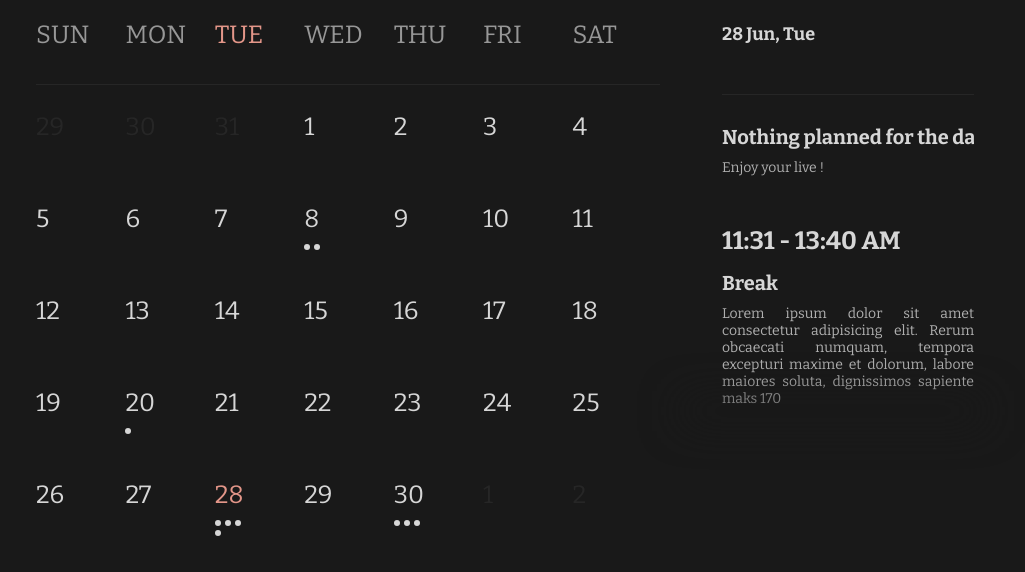
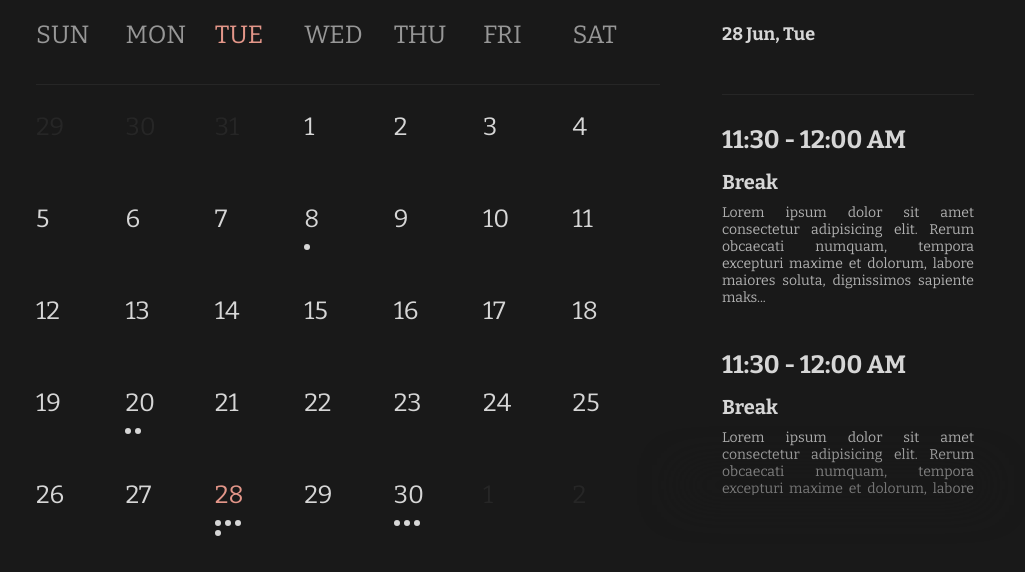
Before and after one commit to IkanPakUs/Web-home-page, a plain HTML site: page index.html in a window 1280 px wide. Both pictures are taken after a click on the link "Schedule". Shown: the part 272-844 px from the top of the page, without its empty margins (136-1161 px from the left). Drawn offline with nearby package versions, Linux system fonts and the light colour scheme.

Commit message:
Event animation

```diff
--- a/src/js/main.js
+++ b/src/js/main.js
@@ -140,6 +140,18 @@ const gallery_list = [
                 link: "https://www.linkedin.com/",
                 link_name: "linkedin.com"
             },
+            {
+                favicon: "https://elearning.stikom-bali.ac.id/pluginfile.php/1/theme_mb2mcl/favicon/1646982263/itbstikombali.ico",
+                name: "E-Learning Stikom Bali",
+                link: "https://elearning.stikom-bali.ac.id",
+                link_name: "elearning.stikom-bali.ac.id"
+            },
+            {
+                favicon: "https://sion.stikom-bali.ac.id/assets/images/icon.png",
+                name: "Sion Stikom Bali",
+                link: "https://sion.stikom-bali.ac.id/",
+                link_name: "sion.stikom-bali.ac.id"
+            },
         ]
     }
 ]
@@ -149,25 +161,99 @@ const events = [
         date: 8,
         month: 6,
         year: 2022,
-        count_event: 2
+        events: [
+            {
+                from: "11:30",
+                to: "12:00",
+                time: "AM",
+                title: "Break",
+                desc: "Lorem ipsum dolor sit amet consectetur adipisicing elit. Rerum obcaecati numquam, tempora excepturi maxime et dolorum, labore maiores soluta, dignissimos sapiente maks 170"
+            }
+        ]
     },
     {
         date: 20,
         month: 6,
         year: 2022,
-        count_event: 1
+        events: [
+            {
+                from: "11:30",
+                to: "12:00",
+                time: "AM",
+                title: "Break",
+                desc: "Lorem ipsum dolor sit amet consectetur adipisicing elit. Rerum obcaecati numquam, tempora excepturi maxime et dolorum, labore maiores soluta, dignissimos sapiente maks 170"
+            },
+            {
+                from: "11:30",
+                to: "12:00",
+                time: "AM",
+                title: "Break",
+                desc: "Lorem ipsum dolor sit amet consectetur adipisicing elit. Rerum obcaecati numquam, tempora excepturi maxime et dolorum, labore maiores soluta, dignissimos sapiente maks 170"
+            },
+        ]
     },
     {
         date: 28,
         month: 6,
         year: 2022,
-        count_event: 4
+        events: [
+            {
+                from: "11:30",
+                to: "12:00",
+                time: "AM",
+                title: "Break",
+                desc: "Lorem ipsum dolor sit amet consectetur adipisicing elit. Rerum obcaecati numquam, tempora excepturi maxime et dolorum, labore maiores soluta, dignissimos sapiente maks 170"
+            },
+            {
+                from: "11:30",
+                to: "12:00",
+                time: "AM",
+                title: "Break",
+                desc: "Lorem ipsum dolor sit amet consectetur adipisicing elit. Rerum obcaecati numquam, tempora excepturi maxime et dolorum, labore maiores soluta, dignissimos sapiente maks 170"
+            },
+            {
+                from: "11:30",
+                to: "12:00",
+                time: "AM",
+                title: "Break",
+                desc: "Lorem ipsum dolor sit amet consectetur adipisicing elit. Rerum obcaecati numquam, tempora excepturi maxime et dolorum, labore maiores soluta, dignissimos sapiente maks 170"
+            },
+            {
+                from: "11:30",
+                to: "12:00",
+                time: "AM",
+                title: "Break",
+                desc: "Lorem ipsum dolor sit amet consectetur adipisicing elit. Rerum obcaecati numquam, tempora excepturi maxime et dolorum, labore maiores soluta, dignissimos sapiente maks 170"
+            }
+        ]
     },
     {
         date: 30,
         month: 6,
         year: 2022,
-        count_event: 3
+        events: [
+            {
+                from: "11:30",
+                to: "12:00",
+                time: "AM",
+                title: "Break",
+                desc: "Lorem ipsum dolor sit amet consectetur adipisicing elit. Rerum obcaecati numquam, tempora excepturi maxime et dolorum, labore maiores soluta, dignissimos sapiente maks 170"
+            },
+            {
+                from: "11:30",
+                to: "12:00",
+                time: "AM",
+                title: "Break",
+                desc: "Lorem ipsum dolor sit amet consectetur adipisicing elit. Rerum obcaecati numquam, tempora excepturi maxime et dolorum, labore maiores soluta, dignissimos sapiente maks 170"
+            },
+            {
+                from: "11:30",
+                to: "12:00",
+                time: "AM",
+                title: "Break",
+                desc: "Lorem ipsum dolor sit amet consectetur adipisicing elit. Rerum obcaecati numquam, tempora excepturi maxime et dolorum, labore maiores soluta, dignissimos sapiente maks 170"
+            }
+        ]
     },
 ]
 
@@ -219,10 +305,16 @@ const load = {
     "Schedule": () => {
         const schedule = templateSchedule();
 
+        setTimeout(() => {
+            all('.list__card').forEach(el => el.classList.remove('animate'));
+        }, 0);
+
         $('.content').innerHTML = schedule;
+
 
         loadDateNow();
         moveMonth();
+        dateEventBtn();
     }
 }
 
@@ -280,6 +372,38 @@ const modifyDate = () => {
     $('.table__date').innerHTML = dates;
 }
 
+const dateEventBtn = () => {
+    const day = ["Sun", "Mon", "Tue", "Wed", "Thu", "Fri", "Sat"];
+    const date = all('.table__date .date');
+
+    date.forEach(el => {
+        el.addEventListener('click', (e) => {
+            e.preventDefault();
+
+            const selected_date = e.target.getAttribute("date").split("-");
+
+            const obj_date = {
+                date: selected_date.at(2),
+                month: selected_date.at(1),
+                year: selected_date.at(0),
+            }
+
+            const date_convert = new Date(obj_date.year, obj_date.month, obj_date.date);
+
+            $('.event-wrap').innerHTML = templateEvent(obj_date);
+            $('.event-wrap .date_now').innerHTML = date_convert.getDate() + " " + date_convert.toLocaleString('en-US', { month: 'short' }) + ", " + day[date_convert.getDay()];
+
+            setTimeout(() => {
+                all('.list__card').forEach(el => el.classList.remove('animate'));
+            }, 0);
+        })
+    });
+}
+
+const truncDesc = (desc) => {
+    return desc.length > 170 ? desc.slice(0, 167).concat('', '...') : desc;
+}
+
 // Template
 const templateMenu = (data_menu, index) => {
     return `<li>
@@ -330,8 +454,12 @@ const templateSchedule = () => {
     const event = templateEvent();
 
     return `<div class="schedule">
+                <div class="calendar-wrap">
                     ${calendar}
+                </div>
+                <div class="event-wrap">
                     ${event}
+                </div>
             </div>`
 }
 
@@ -339,8 +467,7 @@ const templateCalendar = () => {
     const days = templateDays();
     const dates = templateDates();
 
-    return `<div class="calendar-wrap">
-                <div class="calendar__header">
+    return `<div class="calendar__header">
                 <div class="header__info">
                     <span class="month" month=""></span>
                     <span class="year" year=""></span>
@@ -362,7 +489,6 @@ const templateCalendar = () => {
                         ${dates}
                     </tbody>
                 </table>
-                </div>
             </div>`
 }
 
@@ -480,7 +606,7 @@ const templateWeek = (arr) => {
 
         const event = templateCountEvent(date);
 
-        return `<td date=${date.year}-${date.month}-${date.date}" class="date ${class_list}">
+        return `<td date="${Number(date.year)}-${Number(date.month)}-${Number(date.date)}" class="date ${class_list}">
                     ${date?.date ?? ""}
                     <div class="event-dot">${event}</div>
                 </td>`
@@ -492,39 +618,66 @@ const templateWeek = (arr) => {
 }
 
 const templateCountEvent = (date) => {
-    const event_day = events.find(v => v.date == date.date && v.month == (date.month + 1) && v.year == date.year);
+    const event_day = typeof events != "undefined" ? events.find(v => v.date == date.date && v.month == (date.month + 1) && v.year == date.year) : null;
 
-    return event_day ? "<span></span>".repeat(event_day.count_event) : "";
+    return event_day ? "<span></span>".repeat(event_day?.events?.length) : "";
 }
 
-const templateEvent = () => {
-    return `<div class="event-wrap">
-                <div class="event__title">
+const templateEvent = (date) => {
+
+    if (!date) {
+        date = {
+            date: (new Date()).getDate(),
+            month: (new Date()).getMonth(),
+            year: (new Date()).getFullYear()
+        }
+    }
+
+    const today_event = typeof events != "undefined" ? events.find(v => v.date == date.date && v.month == (Number(date.month) + 1) && v.year == date.year) : null;
+
+    let event = "";
+
+    if (today_event) {
+        event = today_event.events.map((event) => {
+            return templateEventCard(event);
+        }).join(" ");
+    } else {
+        event = templateNotEvent();
+    }
+
+    return `<div class="event__title">
                 <h5>Events</h5>
-                    <span class="date_now">27 Jun, Monday</span>
+                <span class="date_now"></span>
             </div>
             <div class="event__list">
                 <div class="list-wrap">
-                        <div class="list__card">
+                    ${event}
+                </div>
+            </div>`
+}
+
+const templateEventCard = (event) => {
+
+    return `<div class="list__card animate">
+                <div class="card__time">
+                    ${event.from} - ${event.to} ${event.time}
+                </div>
+                <div class="card__title">
+                    ${event.title}
+                </div>
+                <div class="card__desc">
+                    ${truncDesc(event.desc)}
+                </div>
+            </div>`
+}
+
+const templateNotEvent = () => {
+    return `<div class="list__card animate">
                 <div class="card__title">
                     Nothing planned for the day
                 </div>
                 <div class="card__desc">
                     Enjoy your live !
                 </div>
-                        </div>
-                    </div>
-                    <div class="list__card">
-                        <div class="card__time">
-                            11:31 - 13:40 AM
-                        </div>
-                        <div class="card__title">
-                            Break
-                        </div>
-                        <div class="card__desc">
-                            Lorem ipsum dolor sit amet consectetur adipisicing elit. Rerum obcaecati numquam, tempora excepturi maxime et dolorum, labore maiores soluta, dignissimos sapiente maks 170
-                        </div>
-                    </div>
-                </div>
             </div>`
 }
--- a/src/style/style.css
+++ b/src/style/style.css
@@ -153,9 +153,12 @@ a:hover {
 	font-size: 16px;
 }
 
+.section .card__info .info__link {
+	padding: 0 10px;
+}
+
 .section .card__info .info__link span {
 	font-size: 13px;
-	padding: 0 10px;
 	letter-spacing: 2px;
 }
 
@@ -258,6 +261,7 @@ a:hover {
   display: flex;
   flex-wrap: wrap;
   width: 30px;
+  pointer-events: none;
 }
 
 .calendar__body .calendar__table .table__date td .event-dot span {
@@ -267,6 +271,7 @@ a:hover {
   margin-right: 4px;
   margin-bottom: 4px;
   background-color: var(--text-color);
+  pointer-events: none;
 }
 
 .calendar__body .calendar__table .table__date td.ls-month .event-dot span {
@@ -312,7 +317,7 @@ a:hover {
 
 .event-wrap .event__list {
   position: relative;
-  max-height: 400px;
+  min-height: 400px;
 }
 
 .event-wrap .event__list::-webkit-scrollbar {
@@ -332,8 +337,9 @@ a:hover {
 
 .event-wrap .event__list .list-wrap {
   position: relative;
-  max-height: 400px;
+  height: 400px;
   overflow: scroll;
+  scroll-behavior: smooth;
   -ms-overflow-style: none;
   scrollbar-width: none
 }
@@ -342,6 +348,13 @@ a:hover {
   padding-top: 30px;
   padding-bottom: 20px;
   max-height: 175px;
+  opacity: 1;
+  transition: all 0.8s ease-in-out;
+}
+
+.event-wrap .event__list .list__card.animate {
+  transform: translateY(60px);
+  opacity: 0;
 }
 
 .event-wrap .event__list .list__card .card__time {
```
Lines whose indentation alone changed are shown as unchanged.
